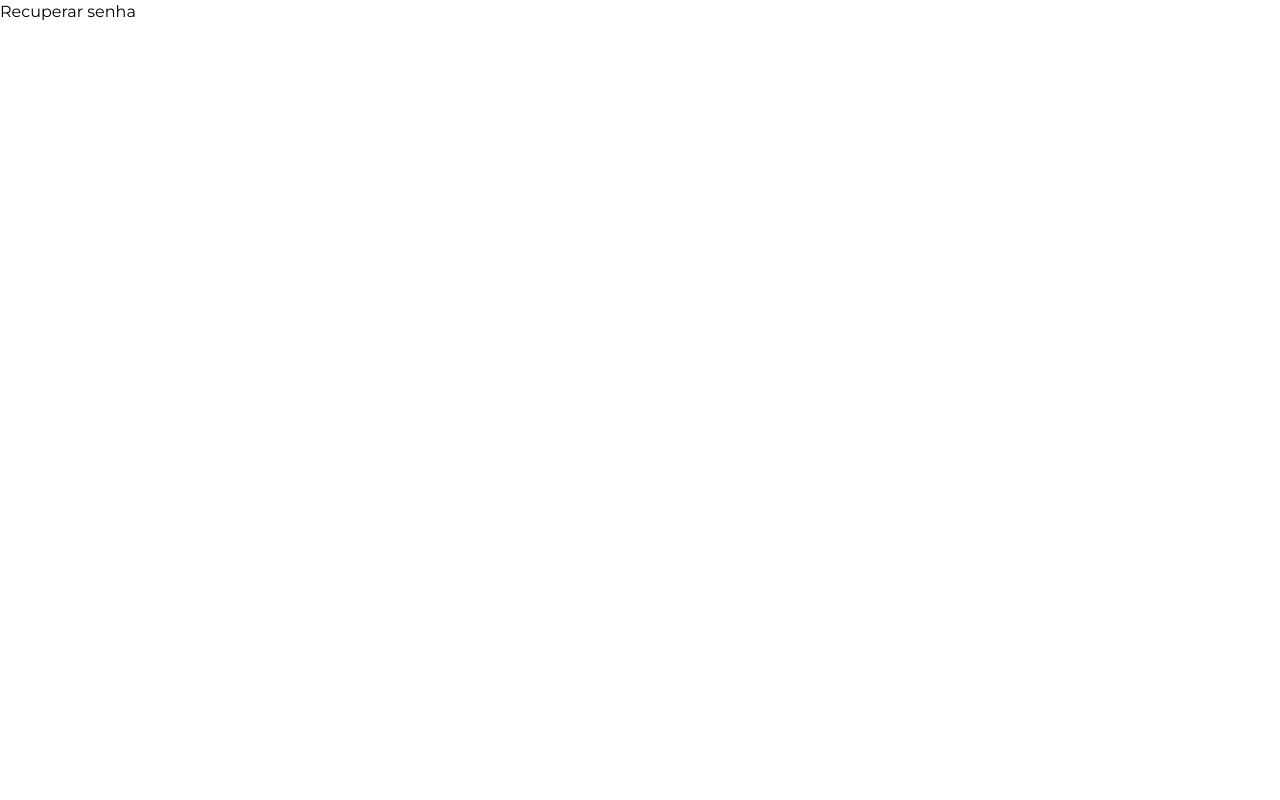
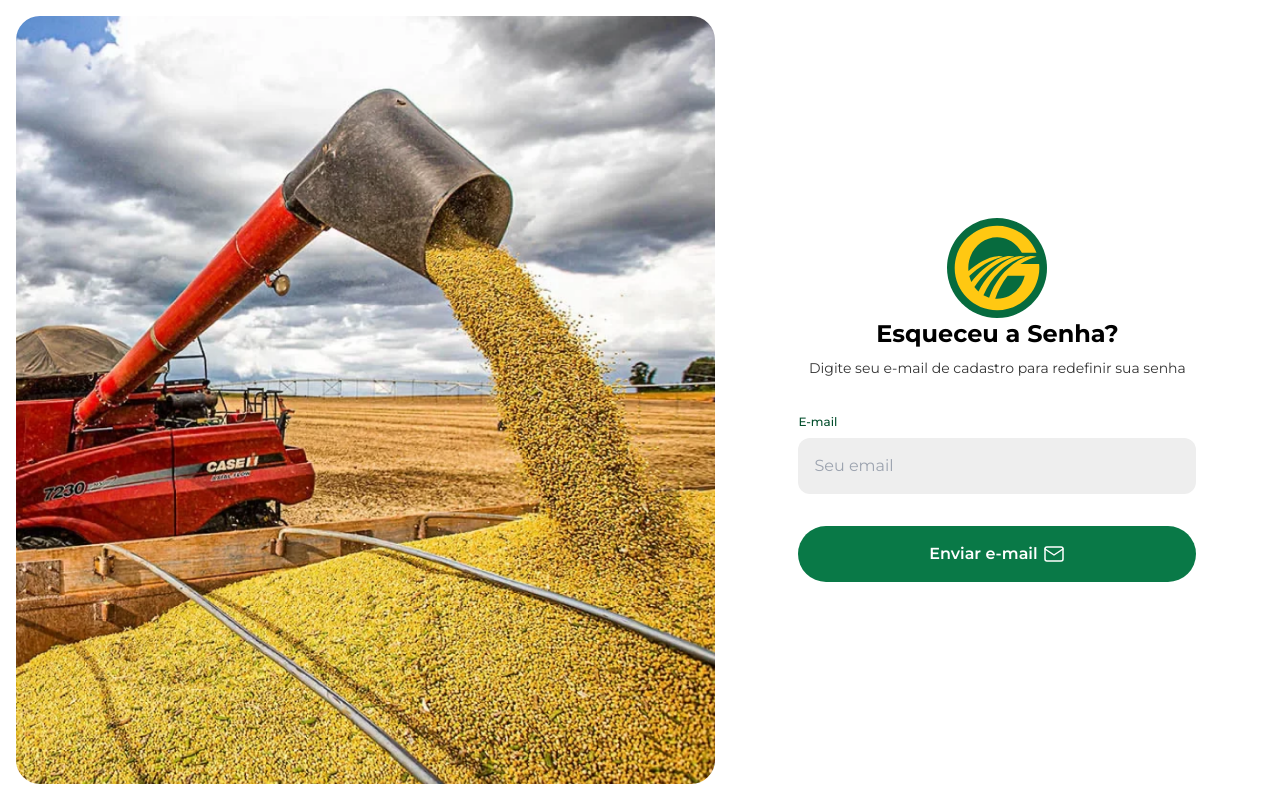
Before and after one commit to coyotetec/gsafra-panel-frontend, a React (Vite) app: page /recuperar-senha in a window 1280 px wide. Built offline with nearby package versions, Linux system fonts and the light colour scheme.

Commit message:
feat(ForgotPassword): implements forgot password page

```diff
--- a/src/Router/index.tsx
+++ b/src/Router/index.tsx
@@ -1,6 +1,7 @@
 import { BrowserRouter, Navigate, Route, Routes } from 'react-router-dom';
 import { Login } from '../view/pages/Login';
 import { CreatePassword } from '../view/pages/CreatePassword';
+import { ForgotPassword } from '../view/pages/ForgotPassword';
 
 export function Router() {
   return (
@@ -9,7 +10,7 @@ export function Router() {
         <Route path="/" element={<Navigate to="/login" />} />
         <Route path="/login" element={<Login />} />
         <Route path="/criar-senha" element={<CreatePassword />} />
-        <Route path="recuperar-senha" element={<h1>Recuperar senha</h1>} />
+        <Route path="recuperar-senha" element={<ForgotPassword />} />
       </Routes>
     </BrowserRouter>
   );
--- a/src/view/components/Button.tsx
+++ b/src/view/components/Button.tsx
@@ -7,7 +7,7 @@ interface ButtonProps extends ButtonHTMLAttributes<HTMLButtonElement> {
 export function Button({ children, ...rest }: ButtonProps) {
   return (
     <button
-      className="bg-primary-700 mt-6 flex w-full items-center justify-center gap-1 rounded-full p-4 font-semibold text-white transition-opacity hover:opacity-95"
+      className="bg-primary-700 mt-8 flex w-full items-center justify-center gap-1 rounded-full p-4 font-semibold text-white outline-none transition-opacity hover:opacity-95 focus:opacity-95"
       {...rest}
     >
       {children}
--- /dev/null
+++ b/src/view/pages/ForgotPassword.tsx
@@ -0,0 +1,39 @@
+import { IconMail } from '@tabler/icons-react';
+import sojaImg from '../../assets/images/soja2.png';
+import { Button } from '../components/Button';
+import { Input } from '../components/Input';
+import { Logo } from '../components/Logo';
+
+export function ForgotPassword() {
+  return (
+    <section className="grid max-h-screen grid-cols-init justify-center gap-4 bg-white p-4">
+      <img
+        src={sojaImg}
+        alt="plantação"
+        className="h-calc-img w-full rounded-3xl object-cover"
+      />
+      <div className="flex flex-col items-center justify-center">
+        <Logo />
+        <h2 className="text-2xl font-bold">Esqueceu a Senha?</h2>
+        <span className="text-black-80 mt-2 text-sm">
+          Digite seu e-mail de cadastro para redefinir sua senha
+        </span>
+        <form
+          className="mt-6 w-full max-w-104"
+          onSubmit={(e) => e.preventDefault()}
+        >
+          <Input
+            placeholder="Seu email"
+            label="E-mail"
+            name="email"
+            type="email"
+          />
+          <Button type="submit">
+            Enviar e-mail
+            <IconMail size={24} stroke={1.5} />
+          </Button>
+        </form>
+      </div>
+    </section>
+  );
+}
```
Also changed, not shown: src/assets/images/soja2.png (added).
